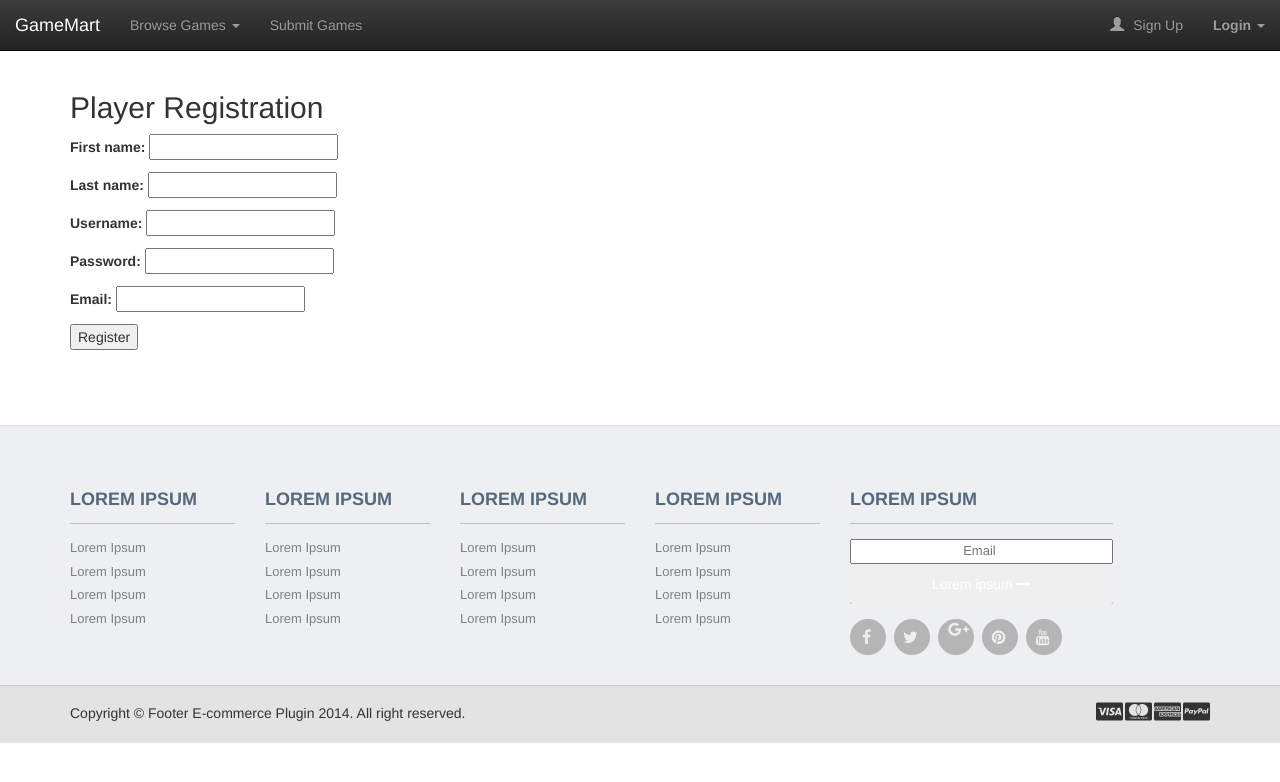
After one commit to emkamal/websoftwaredevaalto, a Django app: page /registration/ in a window 1280 px wide. The commit adds this page. Shown: the top 782 px of the page. Run offline with Django 3.2, Linux system fonts and the light colour scheme; grey boxes labelled with a size stand in for pictures from a placeholder-image service; some libraries are stand-ins or nearby versions.

Commit message:
registration saves user

```diff
--- a/gamemart/gameapp/forms.py
+++ b/gamemart/gameapp/forms.py
@@ -7,5 +7,4 @@ class UserForm(forms.ModelForm):
   class Meta:
     model = User # We want to use User model ...
     # ... and the form should have the following fields
-    fields = ('first_name', 'last_name', 'username', 'password', 'password', 'email')
-    #fields = ('first_name', 'last_name', 'username', 'password', 'password', 'email', 'user_type',)
+    fields = ('first_name', 'last_name', 'username', 'password', 'email')
--- a/gamemart/gameapp/templates/base.html
+++ b/gamemart/gameapp/templates/base.html
@@ -119,7 +119,7 @@
             <li><a href="{{BASE_URL}}/submit">Submit Games</a></li>
           </ul>
           <ul class="nav navbar-nav navbar-right">
-            <li><a href="{{BASE_URL}}/register"><span class="glyphicon glyphicon-user"></span> Sign Up</a></li>
+            <li><a href="{{BASE_URL}}/registration"><span class="glyphicon glyphicon-user"></span> Sign Up</a></li>
             <li class="dropdown">
               <a href="#" class="dropdown-toggle" data-toggle="dropdown"><b>Login</b> <span class="caret"></span></a>
         			<ul id="login-dp" class="dropdown-menu">
--- /dev/null
+++ b/gamemart/gameapp/templates/register.html
@@ -0,0 +1,34 @@
+{% extends "base.html" %}
+{% block title %}Register{% endblock %}
+{% block content %}
+
+<div class="container">
+   <h2>Player Registration</h2>
+
+     <form action="/register/" method="post">
+     {% csrf_token %}
+     <p>
+       <label for="id_first_name">First name:</label>
+       <input id="id_first_name" type="text" name="first_name"/>
+     </p>
+     <p>
+       <label for="id_last_name">Last name:</label>
+       <input id="id_last_name" type="text" name="last_name"/>
+     </p>
+     <p>
+       <label for="id_username">Username:</label>
+       <input id="id_username" type="text" name="username"/>
+     </p>
+     <p>
+       <label for="id_password">Password:</label>
+       <input id="id_password" type="password" name="password"/>
+     </p>
+     <p>
+       <label for="id_email">Email:</label>
+       <input id="id_email" type="email" name="email"/>
+     </p>
+
+     <input type="submit" value="Register" />
+
+</div>
+{% endblock %}
--- a/gamemart/gameapp/views.py
+++ b/gamemart/gameapp/views.py
@@ -1,7 +1,7 @@
 from django.http import HttpResponse, Http404
-from django.shortcuts import render
+from django.shortcuts import render, redirect
 from gameapp.forms import UserForm
-
+#from gameapp import views
 
 def home(request):
     return render(request, 'home.html')
@@ -9,7 +9,12 @@ def home(request):
 
 def login(request):
     # return render(request, 'home.html')
-    return HttpResponse('login_page')
+    # return HttpResponse('login_page')
+    return render(request, 'home.html', {})
+    #return HttpResponse('home_page')
+
+def registration(request):
+    return render(request, 'register.html', {})
 
 def register(request):
     if request.method == 'POST':
@@ -19,10 +24,11 @@ def register(request):
             user.set_password(user.password)
             user.user_type = 'player'
             user.save()
-            return redirect('home_page')
+            return render(request, 'debug.html', {'user': user})    #this is for testing
+            #return redirect('home_page')
     else:
         user_form = UserForm()
-    return render(request, 'registration/register.html', {'form': user_form })
+    return render(request, 'register.html', {'form': user_form })
 
 def browse(request):
     return render(request, 'browse.html')
--- a/gamemart/gamemart/urls.py
+++ b/gamemart/gamemart/urls.py
@@ -10,6 +10,7 @@ urlpatterns = [
     url(r'^admin/', admin.site.urls),
     url(r'^login/$', auth_views.login, name='login'),
     url(r'^logout/$', auth_views.logout, {'template_name': 'registration/logged_out.html'}, name='logout'),
+    url(r'^registration/$', views.registration),
     url(r'^register/$', views.register),
     url(r'^browse/$', views.browse),
     url(r'^submit/$', views.submit),
```
Also changed, not shown: gamemart/gameapp/templates/debug.html (added, +7 -0 lines), gamemart/gameapp/templates/registration/register.html (deleted, +0 -51 lines).
